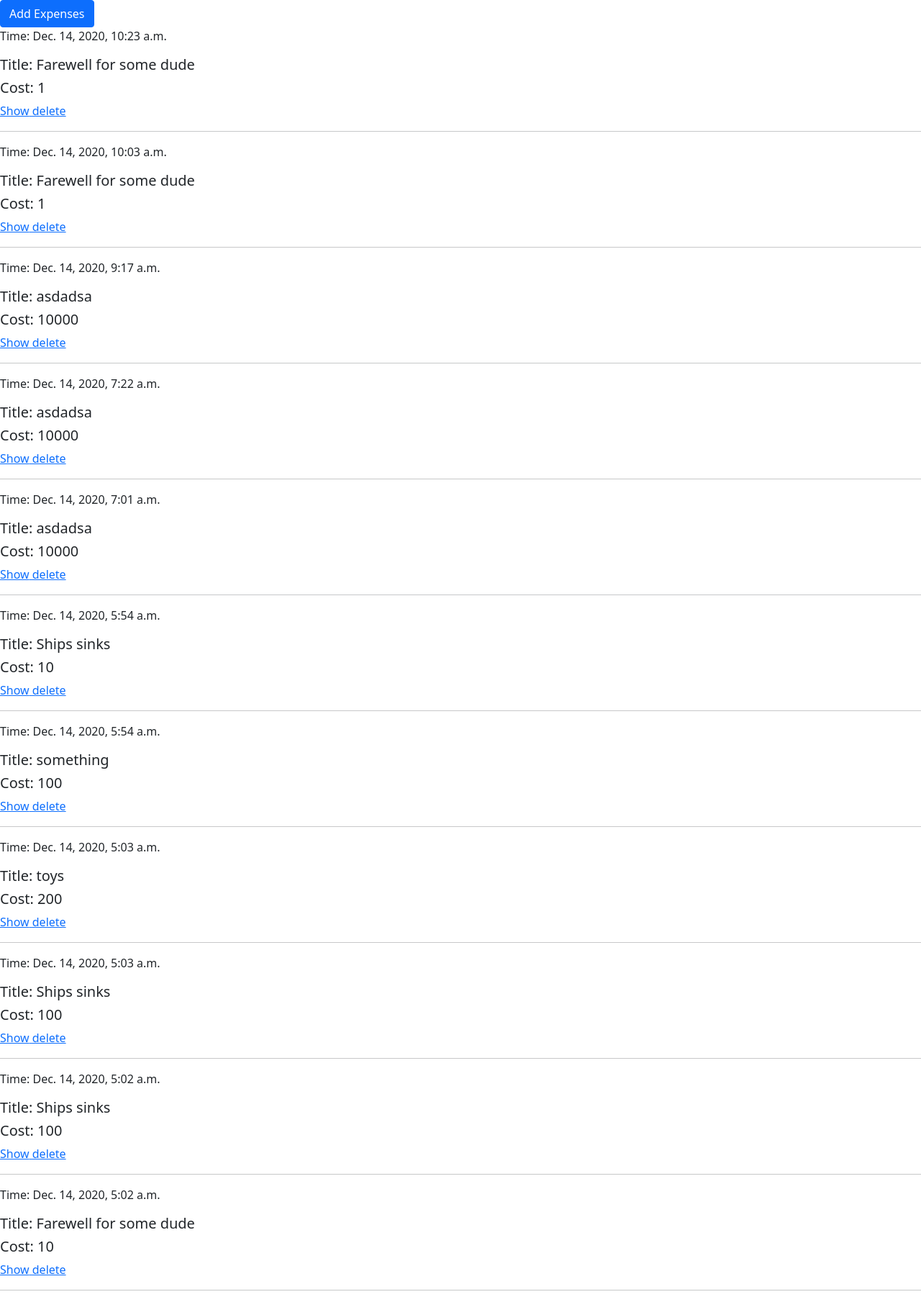
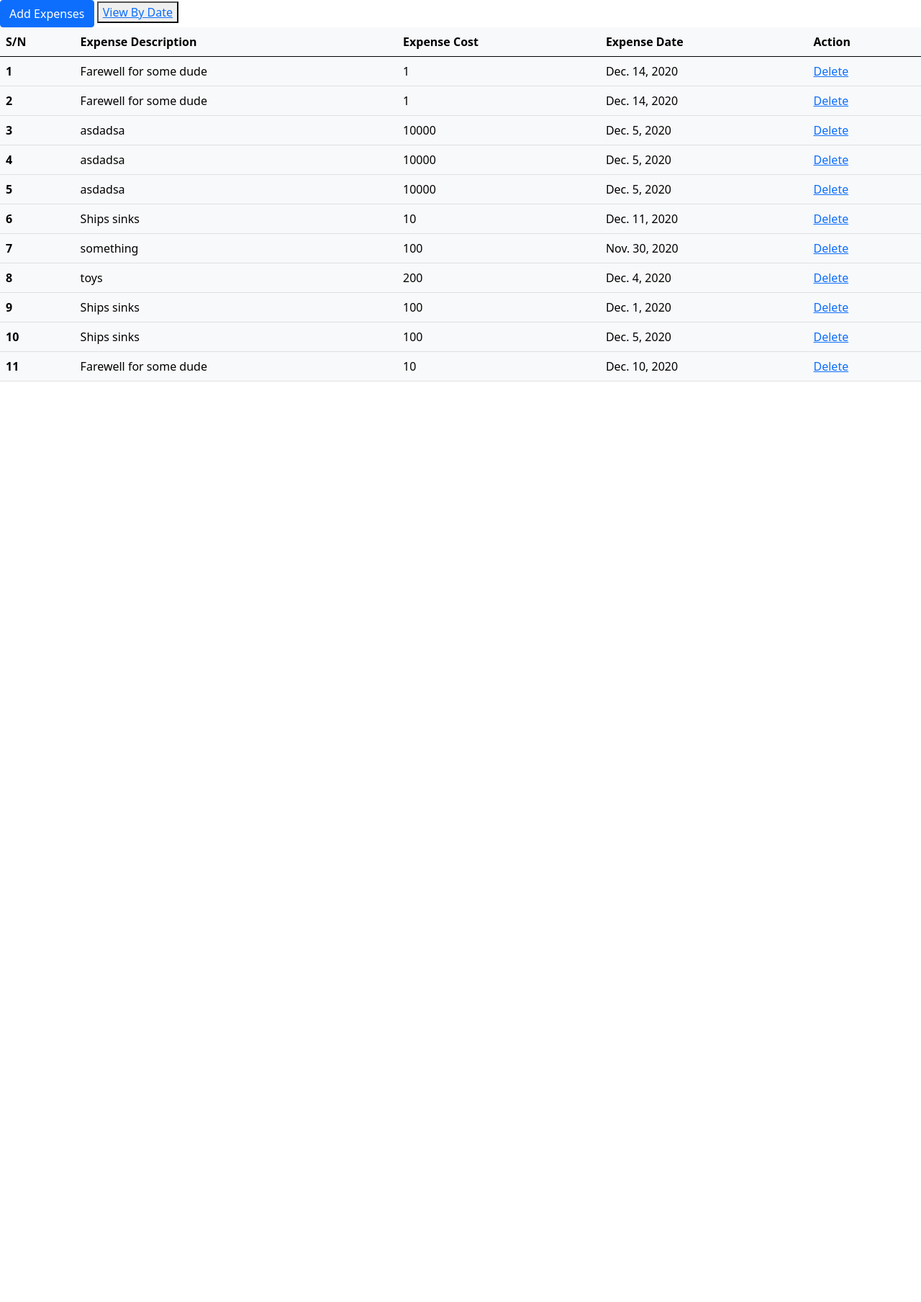
Before and after one commit to Teren-Velan/Pro-Ductive, a Django app: page /expensetracker/ in a window 1280 px wide. Shown: the whole page at 72% size. After the commit the page ends 530 px from the top, so only its background shows below. Run offline with Django 3.2, Linux system fonts and the light colour scheme; data comes from the database, SQL or seed files in the repository; both versions use the stored data as it was after the commit; some libraries are stand-ins or nearby versions.

Commit message:
done with expense tracker

```diff
--- a/project4/expensetracker/templates/expensetracker/index.html
+++ b/project4/expensetracker/templates/expensetracker/index.html
@@ -7,25 +7,39 @@
 <button type="button" class="btn btn-primary" data-bs-toggle="modal" data-bs-target="#exampleModal">
   Add Expenses
 </button>
-
-<div>
-
-  {% for entry in entries %}
-  <div>
-    <p>Time: {{entry.notedate}}</p>
-    <h5>Title: {{entry.description}}</h5>
-    <h5>Cost: {{entry.cost}}</h5>
-    <!-- <p>Content:{{entry.content}}</p> -->
-    <a href="{% url 'show_entry' entry.id %}">Show</a><a href="{% url 'show_entry' entry.id %}?del=true">
-      delete</a>
-  </div>
-  <hr>
-</div>
-{%endfor%}
-</div>
+<button><a href="daterange">View By Date</a></button>
 
 
-<!-- Modal -->
+<table class="table table-light">
+  <thead>
+    <tr>
+      <th scope="col">S/N</th>
+      <th scope="col">Expense Description</th>
+      <th scope="col">Expense Cost</th>
+      <th scope="col">Expense Date</th>
+      <th scope="col">Action</th>
+    </tr>
+  </thead>
+  <tbody>
+    {%for entry in entries%}
+    <tr>
+      <th scope="row">{{forloop.counter}}</th>
+      <td>{{entry.description}}</td>
+      <td>{{entry.cost}}</td>
+      <td>{{entry.date}}</td>
+      <td scope="col">
+
+        <a href="{% url 'edit_entry' entry.id %}?del=true">Delete</a>
+      </td>
+    </tr>
+    {%endfor%}
+  </tbody>
+</table>
+
+
+
+
+<!-- Add Expense Modal -->
 <div class="modal fade" id="exampleModal" tabindex="-1" aria-labelledby="exampleModalLabel" aria-hidden="true">
   <div class="modal-dialog">
     <div class="modal-content">
--- a/project4/expensetracker/urls.py
+++ b/project4/expensetracker/urls.py
@@ -2,5 +2,7 @@ from django.urls import path
 from . import views
 urlpatterns = [
     path('', views.index, name='index'),
-
+    path('<int:id>/', views.edit_entry, name="edit_entry"),
+    path('daterange', views.date_range, name="daterange"),
+    path('dashboard', views.dashboard, name='dashboard')
 ]
--- a/project4/expensetracker/views.py
+++ b/project4/expensetracker/views.py
@@ -4,11 +4,15 @@ from .models import Expenses
 from .forms import ExpenseForm
 from django.urls import reverse
 from django.http.response import HttpResponse, HttpResponseRedirect
-
+from django.db.models import Q
+from django.db.models import Sum
+from datetime import datetime, timedelta
 
 # Create your views here.
 
 # display and add expenses
+
+
 def index(request):
     if request.method == "POST":
         form_data = ExpenseForm(request.POST)
@@ -19,6 +23,69 @@ def index(request):
             messages.error(request, "Entry Submission was unsuccesful.")
     entries = Expenses.objects.order_by('-notedate')
     form = ExpenseForm()
-
     context = {'entries': entries, "form": form}
     return render(request, 'expensetracker/index.html', context)
+
+
+def edit_entry(request, id):
+    entry = Expenses.objects.get(pk=id)
+
+    if request.GET.get("del") == "true":
+        entry.delete()
+        return HttpResponseRedirect(reverse("index"))
+    elif request.method == "POST":
+        form_data = ExpenseForm(request.POST, instance=entry)
+        if form_data.is_valid():
+            form_data.save()
+            return HttpResponseRedirect(reverse("index", args=(entry.id,)))
+
+    form_instance = ExpenseForm(instance=entry)
+
+    context = {'form_instance': form_instance, "entry": entry}
+    return render(request, 'expensetracker/index.html', context)
+
+
+def date_range(request):
+    if request.method == "POST":
+        fd = request.POST['fromdate']
+        td = request.POST['todate']
+
+        expense = Expenses.objects.filter(
+            Q(date__gte=fd) & Q(date__lte=td)).values('date').annotate(totaldaily=Sum('cost'))
+
+        expense_count = Expenses.objects.filter(
+            Q(date__gte=fd) & Q(date__lte=td)).count()
+
+        expense_total = Expenses.objects.filter(
+            Q(date__gte=fd) & Q(date__lte=td)).values('date').annotate(totaldaily=Sum('cost')).aggregate(Sum('totaldaily'))
+
+        context = {'fd': fd, "td": td, "expense": expense,
+                   "expense_count": expense_count, "expense_total": expense_total}
+        return render(request, "expensetracker/range.html", context)
+    return render(request, "expensetracker/range.html")
+
+
+def dashboard(request):
+    today = datetime.now().date()
+
+    yesterday = today - timedelta(1)
+    seven = today - timedelta(7)
+    thirty = today - timedelta(30)
+    year = today - timedelta(365)
+
+    tc = Expenses.objects.filter(date=today).aggregate(Sum('cost'))
+
+    yc = Expenses.objects.filter(date=yesterday).aggregate(Sum('cost'))
+
+    sc = Expenses.objects.filter(
+        date__gte=seven, date__lte=today).aggregate(Sum('cost'))
+
+    thc = Expenses.objects.filter(
+        date__gte=thirty, date__lte=today).aggregate(Sum('cost'))
+    yrc = Expenses.objects.filter(
+        date__gte=year, date__lte=today).aggregate(Sum('cost'))
+
+    context = {'today': today, 'tc': tc,
+               'yc': yc, "sc": sc, "thc": thc, 'yrc': yrc, }
+
+    return render(request, "expensetracker/dashboard.html", context)
```
Also changed, not shown: project4/expensetracker/templates/expensetracker/dashboard.html (added, +43 -0 lines), project4/expensetracker/templates/expensetracker/range.html (added, +61 -0 lines), project4/db.sqlite3.
